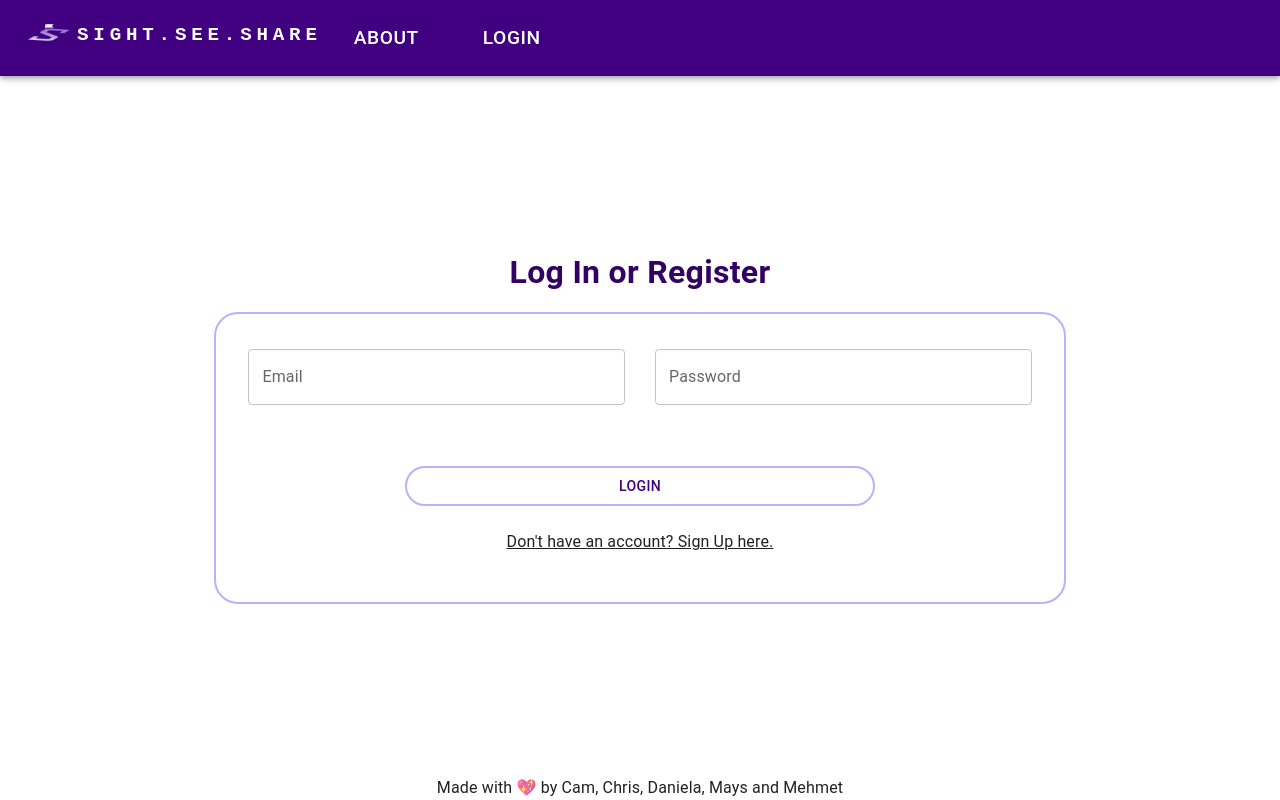
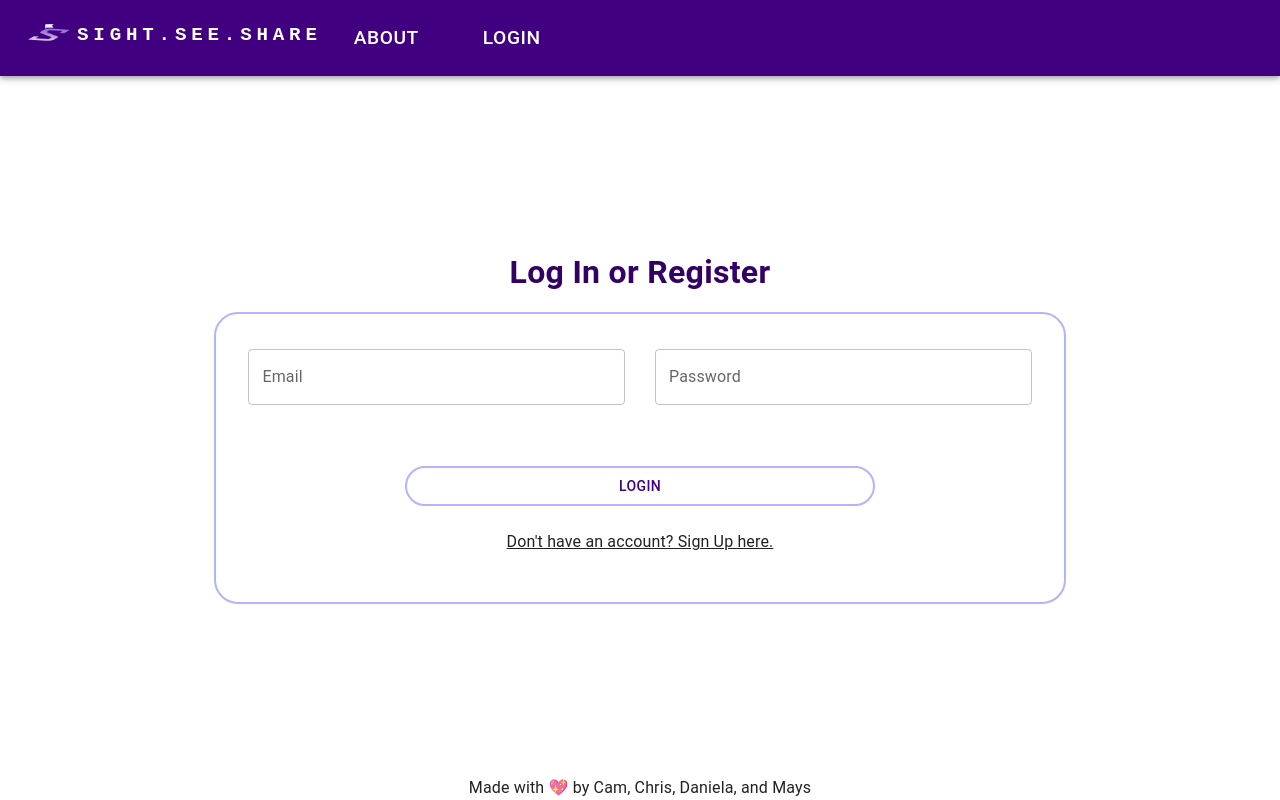
Before and after one commit to chingu-voyages/v45-tier3-team-47, a React (Vite) app in the folder frontend/: page /Login in a window 1280 px wide. Built offline with nearby package versions, Linux system fonts and the light colour scheme; no server answers.

Commit message:
Updated footer names

```diff
--- a/frontend/src/Layout/Components/Footer.tsx
+++ b/frontend/src/Layout/Components/Footer.tsx
@@ -4,7 +4,7 @@ import Box from '@mui/material/Box';
 const Footer = () => {
     return (
         <Box component='footer'>
-            <Typography>Made with 💖 by Cam, Chris, Daniela, Mays and Mehmet</Typography>
+            <Typography>Made with 💖 by Cam, Chris, Daniela, and Mays</Typography>
         </Box>
     )
 }
```
